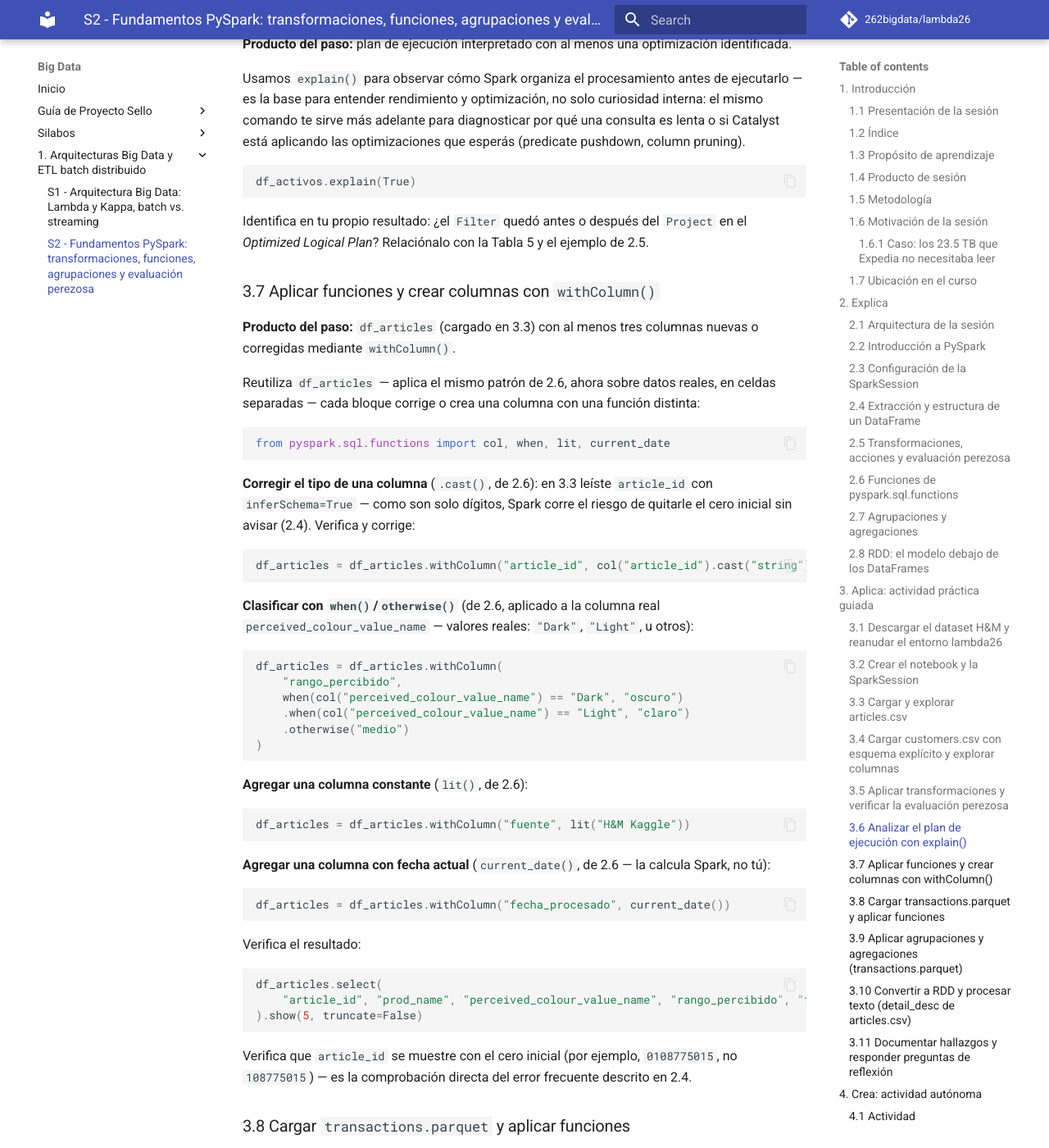
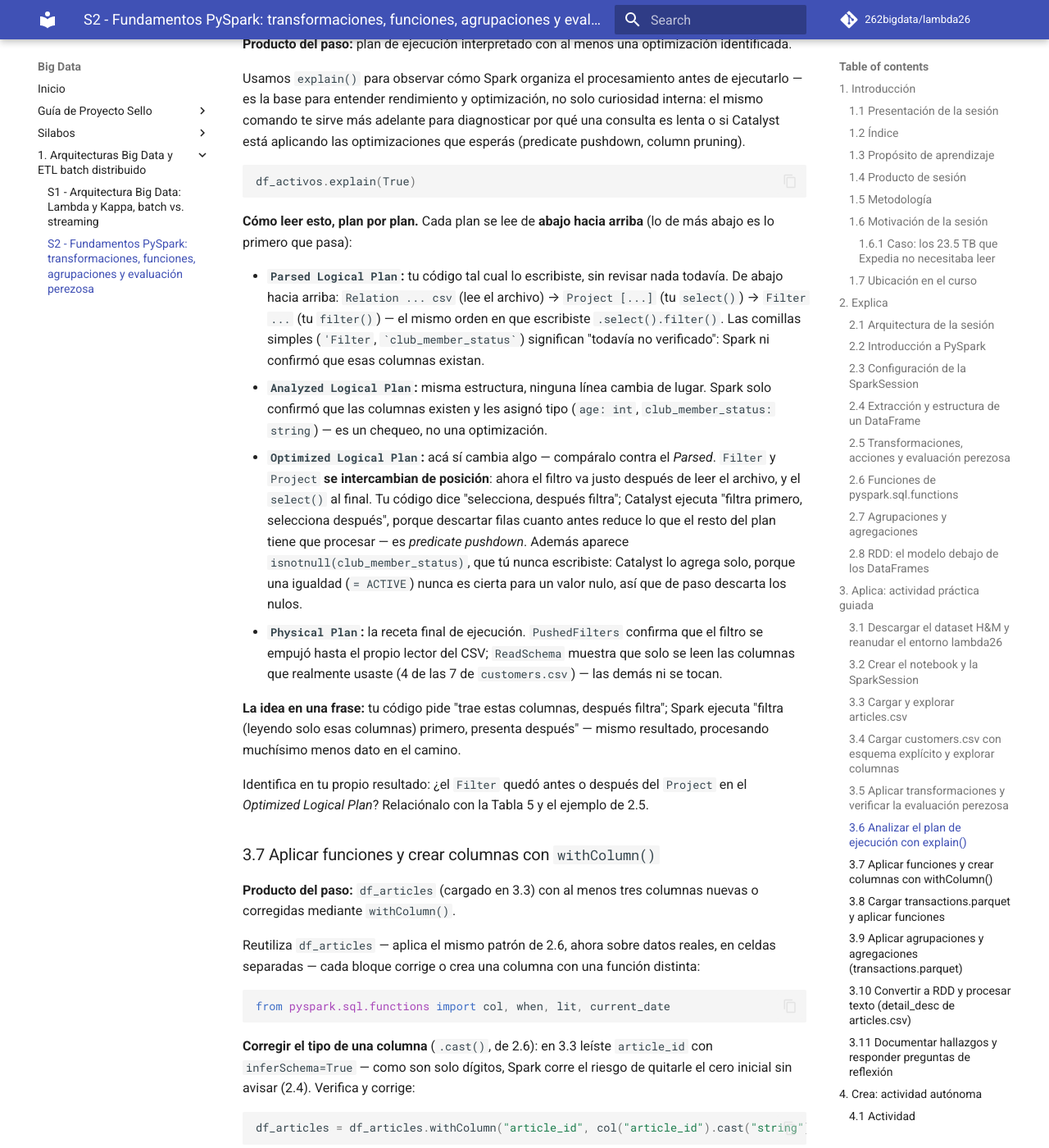
Before and after one commit to 262bigdata/lambda26, an MkDocs documentation site: the page built from docs/sesiones/S02_Fundamentos_PySpark_Transformaciones_Lazy_Evaluation.md, in a window 1280 px wide and 1400 px high, scrolled down 24114 px. Shown: the whole window at 82% size. Built offline with MkDocs 1.6.1 and Material for MkDocs 9.7.7, drawn with Linux system fonts in a browser that asks for light colours; comment, search, counter and statistics services are not loaded.

Commit message:
Sesion 2

````diff
--- a/docs/sesiones/S02_Fundamentos_PySpark_Transformaciones_Lazy_Evaluation.md
+++ b/docs/sesiones/S02_Fundamentos_PySpark_Transformaciones_Lazy_Evaluation.md
@@ -707,6 +707,15 @@ Usamos `explain()` para observar cómo Spark organiza el procesamiento antes de
 df_activos.explain(True)
 ```
 
+**Cómo leer esto, plan por plan.** Cada plan se lee de **abajo hacia arriba** (lo de más abajo es lo primero que pasa):
+
+- **`Parsed Logical Plan`:** tu código tal cual lo escribiste, sin revisar nada todavía. De abajo hacia arriba: `Relation ... csv` (lee el archivo) → `Project [...]` (tu `select()`) → `Filter ...` (tu `filter()`) — el mismo orden en que escribiste `.select().filter()`. Las comillas simples (`'Filter`, `` `club_member_status` ``) significan "todavía no verificado": Spark ni confirmó que esas columnas existan.
+- **`Analyzed Logical Plan`:** misma estructura, ninguna línea cambia de lugar. Spark solo confirmó que las columnas existen y les asignó tipo (`age: int`, `club_member_status: string`) — es un chequeo, no una optimización.
+- **`Optimized Logical Plan`:** acá sí cambia algo — compáralo contra el *Parsed*. `Filter` y `Project` **se intercambian de posición**: ahora el filtro va justo después de leer el archivo, y el `select()` al final. Tu código dice "selecciona, después filtra"; Catalyst ejecuta "filtra primero, selecciona después", porque descartar filas cuanto antes reduce lo que el resto del plan tiene que procesar — es *predicate pushdown*. Además aparece `isnotnull(club_member_status)`, que tú nunca escribiste: Catalyst lo agrega solo, porque una igualdad (`= ACTIVE`) nunca es cierta para un valor nulo, así que de paso descarta los nulos.
+- **`Physical Plan`:** la receta final de ejecución. `PushedFilters` confirma que el filtro se empujó hasta el propio lector del CSV; `ReadSchema` muestra que solo se leen las columnas que realmente usaste (4 de las 7 de `customers.csv`) — las demás ni se tocan.
+
+**La idea en una frase:** tu código pide "trae estas columnas, después filtra"; Spark ejecuta "filtra (leyendo solo esas columnas) primero, presenta después" — mismo resultado, procesando muchísimo menos dato en el camino.
+
 Identifica en tu propio resultado: ¿el `Filter` quedó antes o después del `Project` en el *Optimized Logical Plan*? Relaciónalo con la Tabla 5 y el ejemplo de 2.5.
 
 ### 3.7 Aplicar funciones y crear columnas con `withColumn()`
````
Also changed, not shown: 2 other files.
